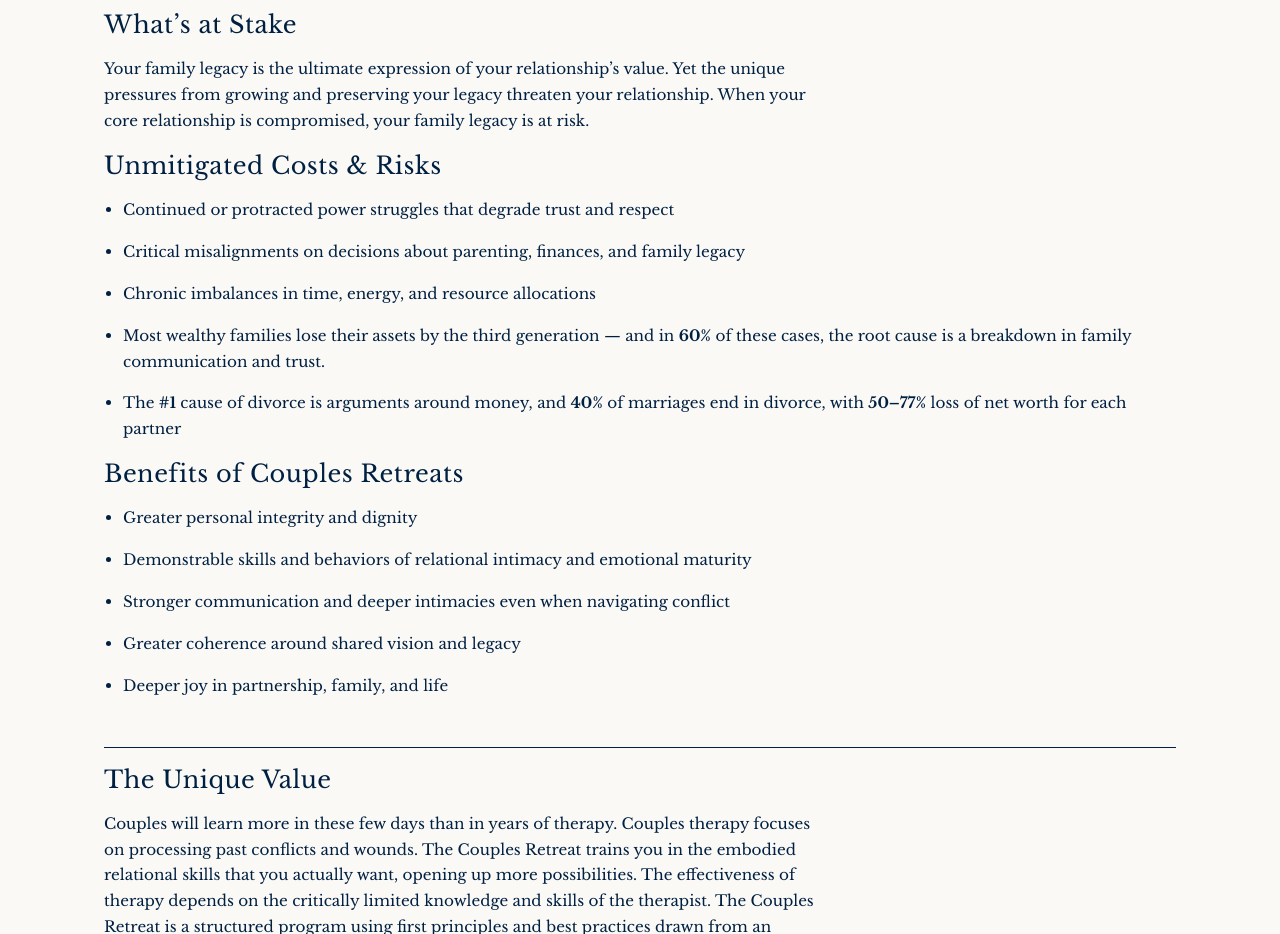
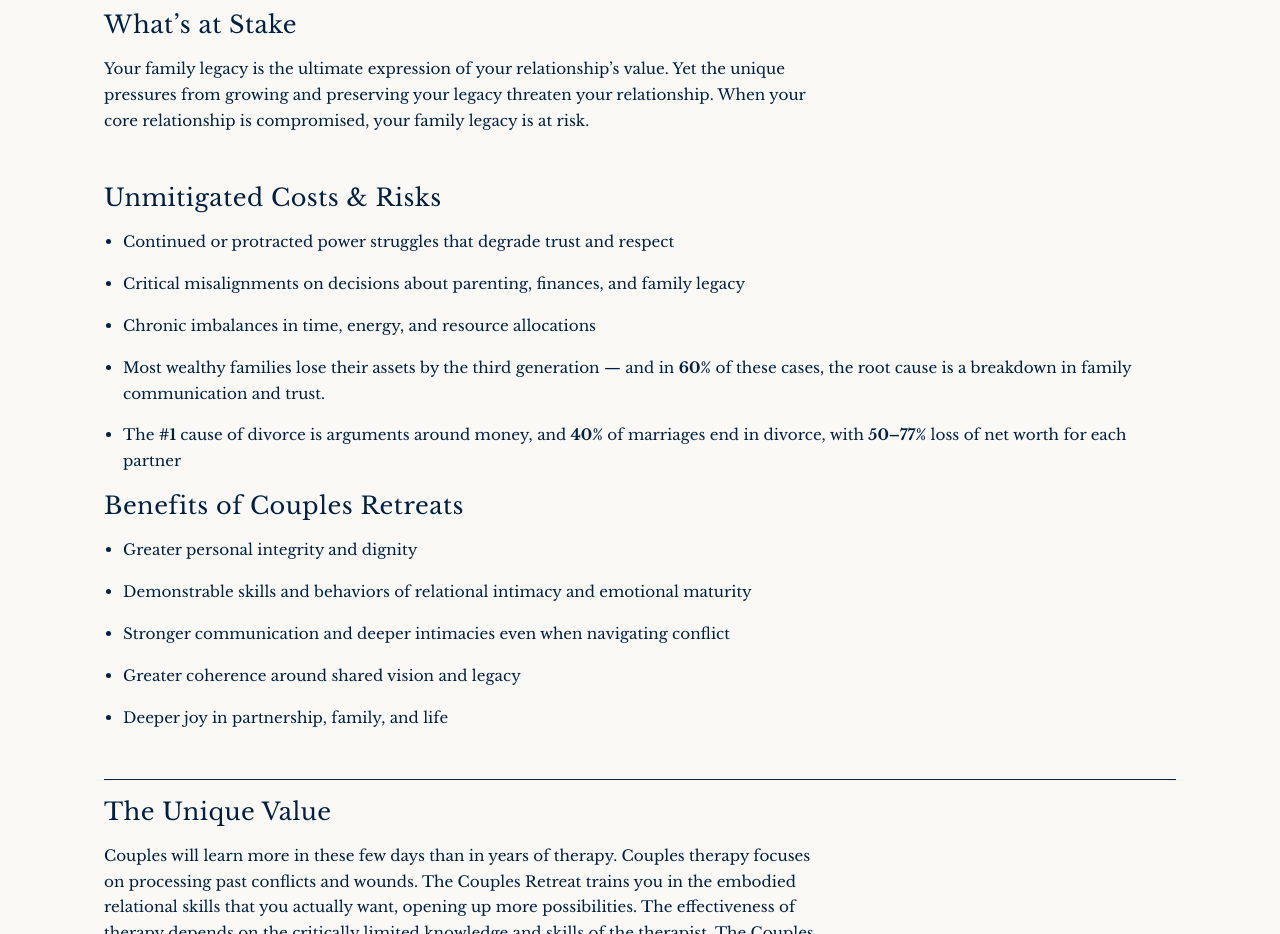
Before and after one commit to samuel-dunlap/valence-site, a Next.js app: page /couples-retreat in a window 1280 px wide. Shown: the part 880-1814 px from the top of the page. Built offline with nearby package versions, Linux system fonts and the light colour scheme.

Commit message:
Add section-level spacing above comparison column titles
Co-Authored-By: Claude Opus 4.6 <noreply@anthropic.com>

```diff
--- a/src/components/ComparisonColumns/ComparisonColumns.module.css
+++ b/src/components/ComparisonColumns/ComparisonColumns.module.css
@@ -7,7 +7,7 @@
 }
 
 .bare {
-  padding: var(--space) var(--content-padding) 0;
+  padding: var(--space-section) var(--content-padding) 0;
 }
 
 .grid {
```
